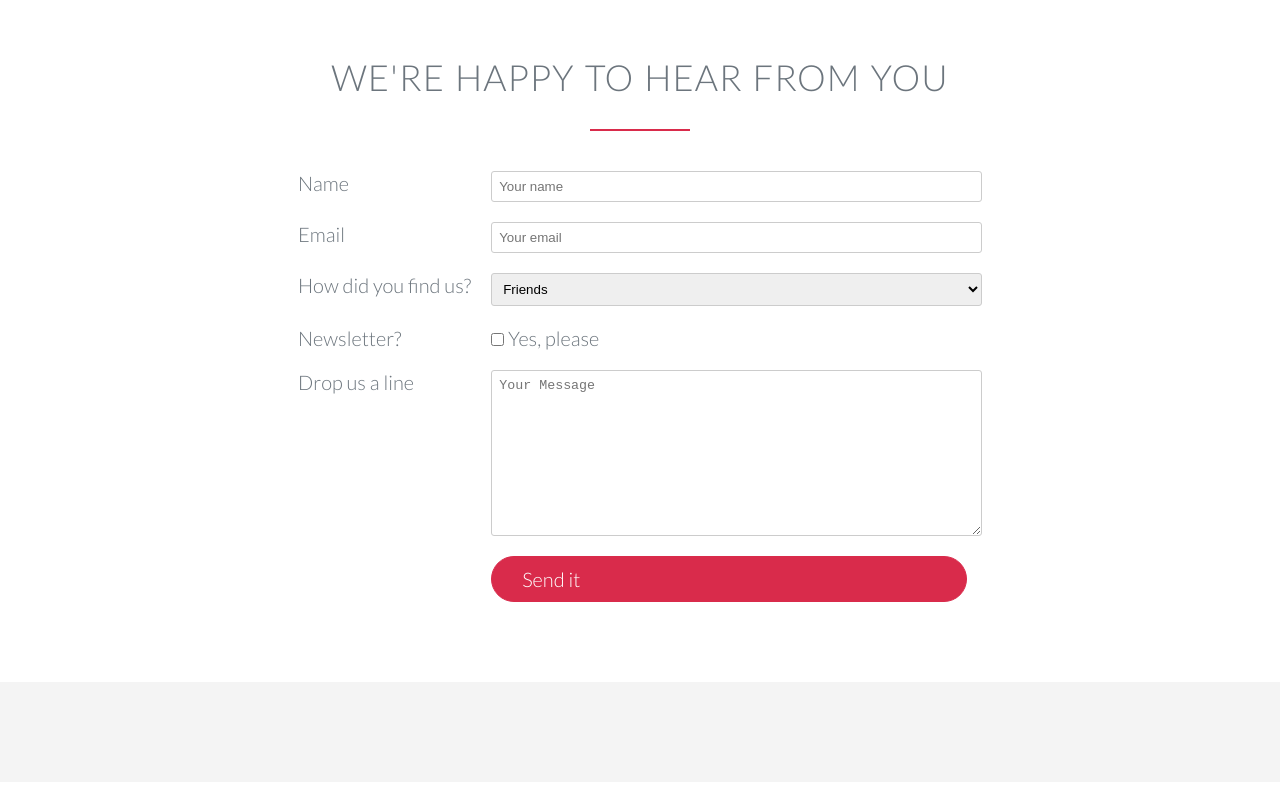
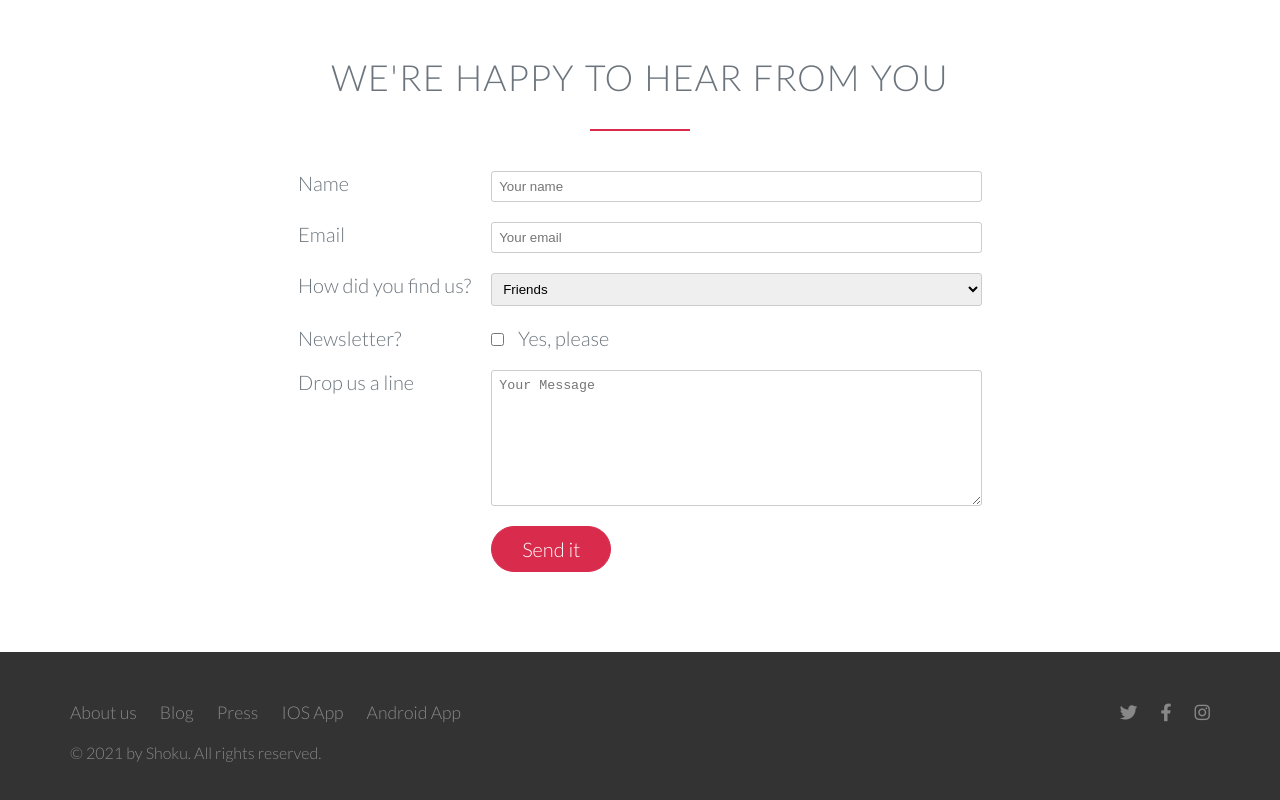
Before and after one commit to MrBeamer/shoku-landingpage, a website built with Parcel: page index.html in a window 1280 px wide. Shown: the part 4508-5308 px from the top of the page. Built offline with nearby package versions, Linux system fonts and the light colour scheme.

Commit message:
added footer

```diff
--- a/index.html
+++ b/index.html
@@ -463,7 +463,7 @@
             <div class="center-row form-box">
               <label for="name">Name</label>
               <input
-                id="email"
+                id="name"
                 name="name"
                 type="text"
                 placeholder="Your name"
@@ -478,11 +478,11 @@
               />
 
               <label for="find-us">How did you find us?</label>
-              <select name="find-us" id="">
-                <option value="">Friends</option>
-                <option value="">Search Engine</option>
-                <option value="">Advertisement</option>
-                <option value="">Other</option>
+              <select name="find-us" id="find-us">
+                <option value="friends">Friends</option>
+                <option value="search">Search engine</option>
+                <option value="ad">Advertisement</option>
+                <option value="other">Other</option>
               </select>
 
               <label for="newsletter">Newsletter?</label>
@@ -497,16 +497,41 @@
                 name="message"
                 id="mesage"
                 cols="30"
-                rows="10"
+                rows="8"
                 placeholder="Your Message"
               ></textarea>
-
-              <a class="btn btn-full" href="">Send it</a>
+              <div>
+                <a type="submit" class="btn btn-full" href="">Send it</a>
+              </div>
             </div>
           </form>
         </div>
       </section>
-      <footer></footer>
+      <footer>
+        <div class="center-row">
+          <div class="footer-box">
+            <ul class="footer-nav">
+              <li><a href="">About us</a></li>
+              <li><a href="">Blog</a></li>
+              <li><a href="">Press</a></li>
+              <li><a href="">IOS App</a></li>
+              <li><a href="">Android App</a></li>
+            </ul>
+            <ul class="social-links">
+              <li>
+                <a href=""><i class="fab fa-twitter"></i></a>
+              </li>
+              <li>
+                <a href=""><i class="fab fa-facebook-f"></i></a>
+              </li>
+              <li>
+                <a href=""><i class="fab fa-instagram"></i></a>
+              </li>
+            </ul>
+            <p>© 2021 by Shoku. All rights reserved.</p>
+          </div>
+        </div>
+      </footer>
     </div>
 
     <!-- Option 1: Bootstrap Bundle with Popper -->
@@ -517,10 +542,3 @@
         ></script> -->
   </body>
 </html>
-
-<!-- Fields to include:
-Name
-Email
-How did you find us?
-Newsletter
-Drop us a line -->
--- a/src/scss/style.scss
+++ b/src/scss/style.scss
@@ -517,12 +517,12 @@ textarea {
   width: 60%;
   display: grid;
   grid-template-columns: auto 1fr;
-  grid-template-rows: auto auto auto 1fr;
+  grid-template-rows: repeat(6, auto);
   grid-column-gap: 20px;
   grid-row-gap: 20px;
 }
 
-.form-box .btn {
+.form-box div {
   grid-column: 2;
 }
 
@@ -538,11 +538,74 @@ input {
   margin-right: 20px;
 }
 
+input[type="checkbox"] {
+  margin-right: 10px;
+}
+
+input:focus,
+select:focus,
+textarea:focus {
+  border: 1px solid var(--color-primary);
+  outline: none;
+}
+
 // -----------------------------------------------
 // SECTION FOOTER 7
 // -----------------------------------------------
 
 footer {
-  background-color: #f4f4f4;
-  height: 100px;
+  background-color: #333333;
+  padding: 50px;
+  font-size: 80%;
 }
+
+.footer-box {
+  display: grid;
+  grid-template-columns: 1fr 1fr;
+
+  ul {
+    list-style: none;
+  }
+  a {
+    color: #888;
+    text-decoration: none;
+    transition: color 0.2s;
+  }
+
+  li {
+    display: inline-block;
+    margin-right: 20px;
+    font-size: 110%;
+  }
+
+  li:last-child {
+    margin-right: 0;
+  }
+
+  p {
+    color: #888;
+    margin-top: 20px;
+  }
+
+  i {
+    transition: color 0.2s;
+  }
+}
+
+.social-links {
+  text-align: right;
+}
+
+.footer-nav a:hover {
+  color: #ffff;
+}
+
+.fa-twitter:hover {
+  color: #1da1f2;
+}
+.fa-facebook-f:hover {
+  color: #1877f2;
+}
+.fa-instagram:hover {
+  color: #c32aa3;
+}
```
Also changed, not shown: readme.md.
